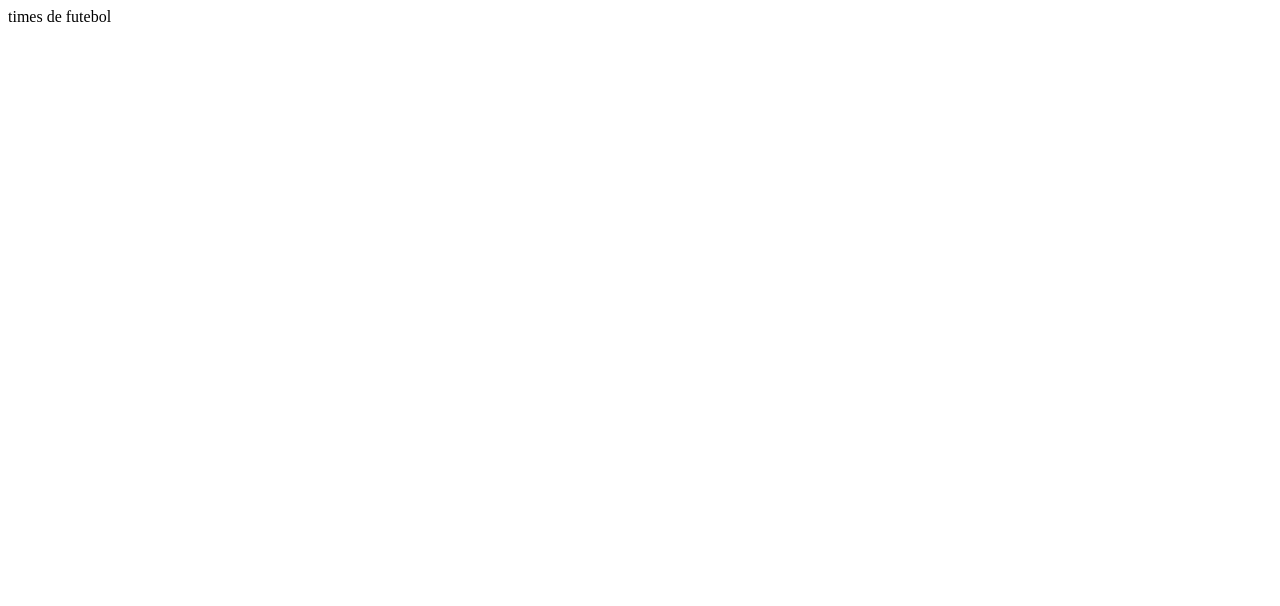
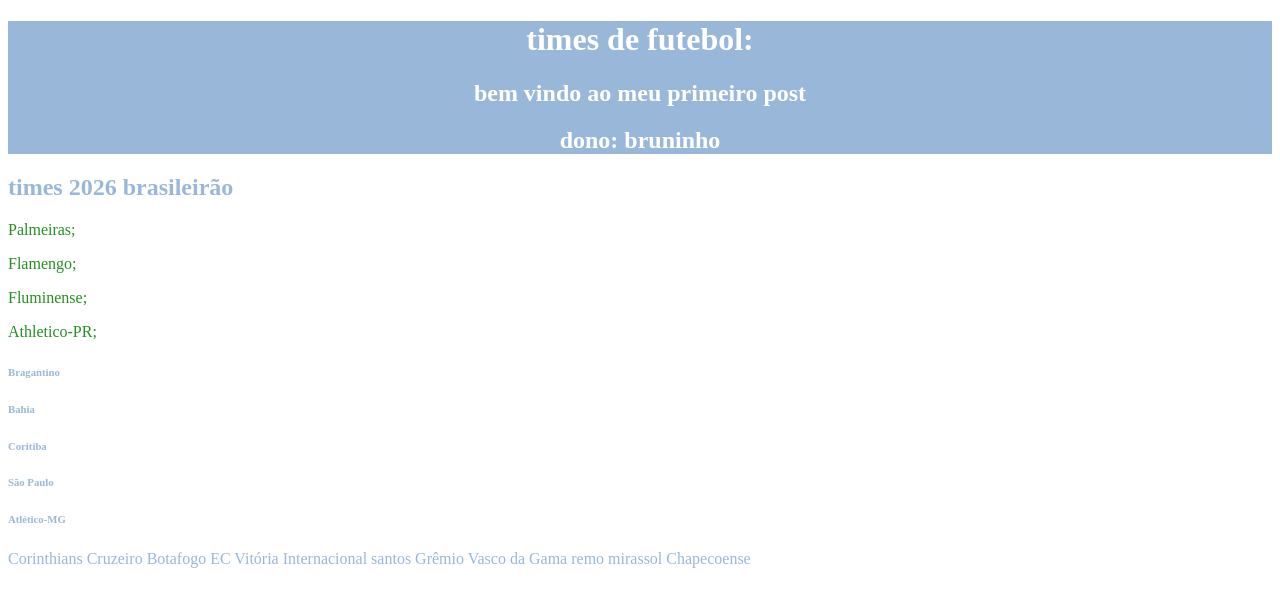
Before and after one commit to brunofioriabreu/pagina-webb, a plain HTML site: page index.html in a window 1280 px wide. Drawn offline with Linux system fonts and the light colour scheme.

Commit message:
Add files via upload

```diff
--- a/index.html
+++ b/index.html
@@ -1,6 +1,61 @@
-    times de futebol
+<!DOCTYPE html>
+<html lang="en">
+<head>
+    <meta charset="UTF-8">
+    <meta name="viewport" content="width=device-width, initial-scale=1.0">
+    <title>futebol</title>
+    <style>
+p{
+    background-color: #ffffff;
+    color: #258f21;
+}
 
 
+      header{
+    background-color: #99B8D9;
+    color: #ffffff;
+    text-align: center;
+            }
+main{
+    text-align: left;
+    background-color: #ffffff;
+    color: #99B8D9;
+}
+    </style>
+</head>
+<body>
+    <header>
+        <h1>times de futebol:</h1>
+       <h2>bem vindo ao meu primeiro post </h2>
+       <h2>dono: bruninho</h2>
+    </header>
+    <main>
+         <h2>times 2026 brasileirão</h2>
+         <p>Palmeiras;</p>
+        <p>Flamengo;</p>
+        <p>Fluminense;</p>
+        <p>Athletico-PR;</p>
+<H6>Bragantino</H6>
+<H6>Bahia</H6>
+<H6>Coritiba</H6>
+<H6>São Paulo</H6>
+<H6>Atlético-MG</H6>
+Corinthians
+Cruzeiro
+Botafogo
+EC Vitória
+Internacional
+santos
+Grêmio
+Vasco da Gama
+remo
+mirassol
+Chapecoense
+</p>
+</main>
+
+</body>
+</html>
 
 
 
```
